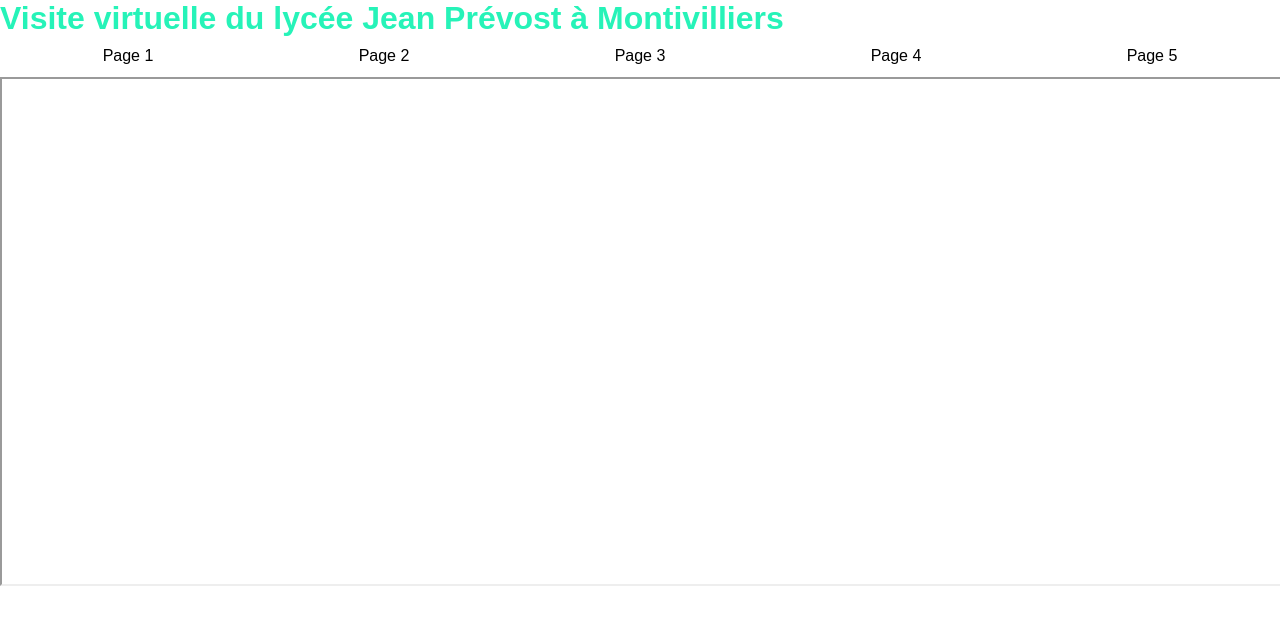
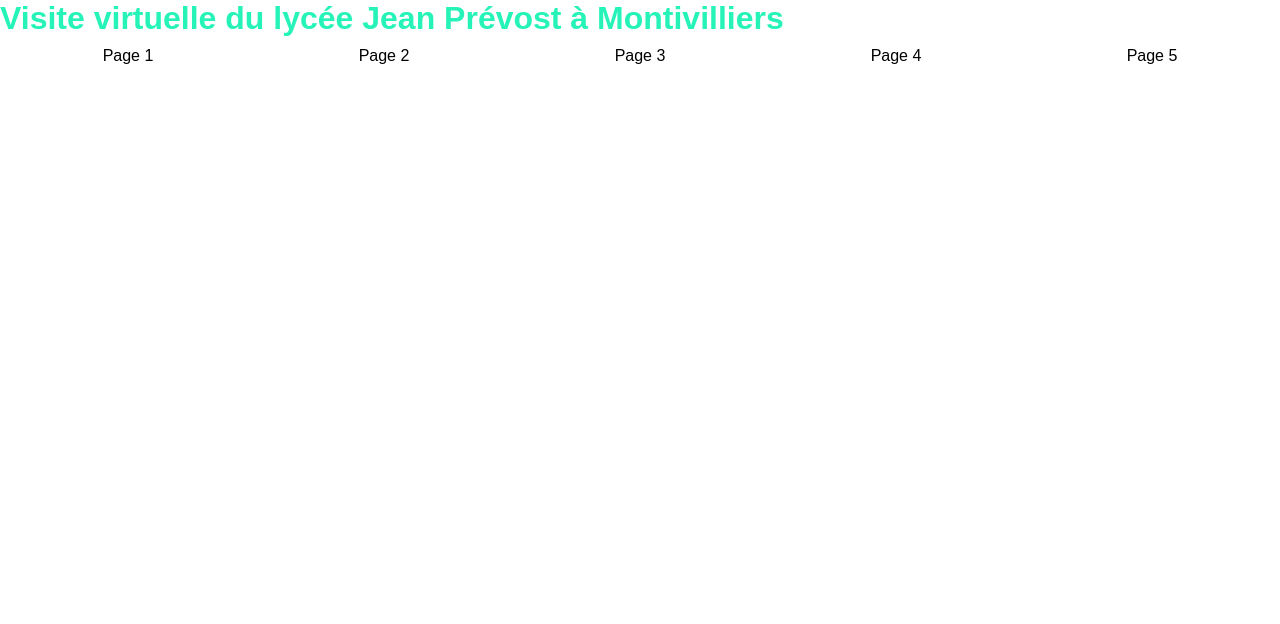
Before and after one commit to Clemence7650/clemence7650.github.io, a plain HTML site: page index.html in a window 1280 px wide. Drawn offline with Linux system fonts and the light colour scheme.

Commit message:
Update index.html

```diff
--- a/index.html
+++ b/index.html
@@ -21,8 +21,5 @@
 		</ul>
 	</nav>
 
-<!-- Création de l'iframe et taille resopnsive -->
-<iframe width="100%" height="505"
-src="file:///C:/Users/ordi2313439/Desktop/1G1/NSI/projet3/visite-virtuelle-du-lyce-jean-prvost/app-files/index.html"></iframe>
 </body>
 </html>
```
